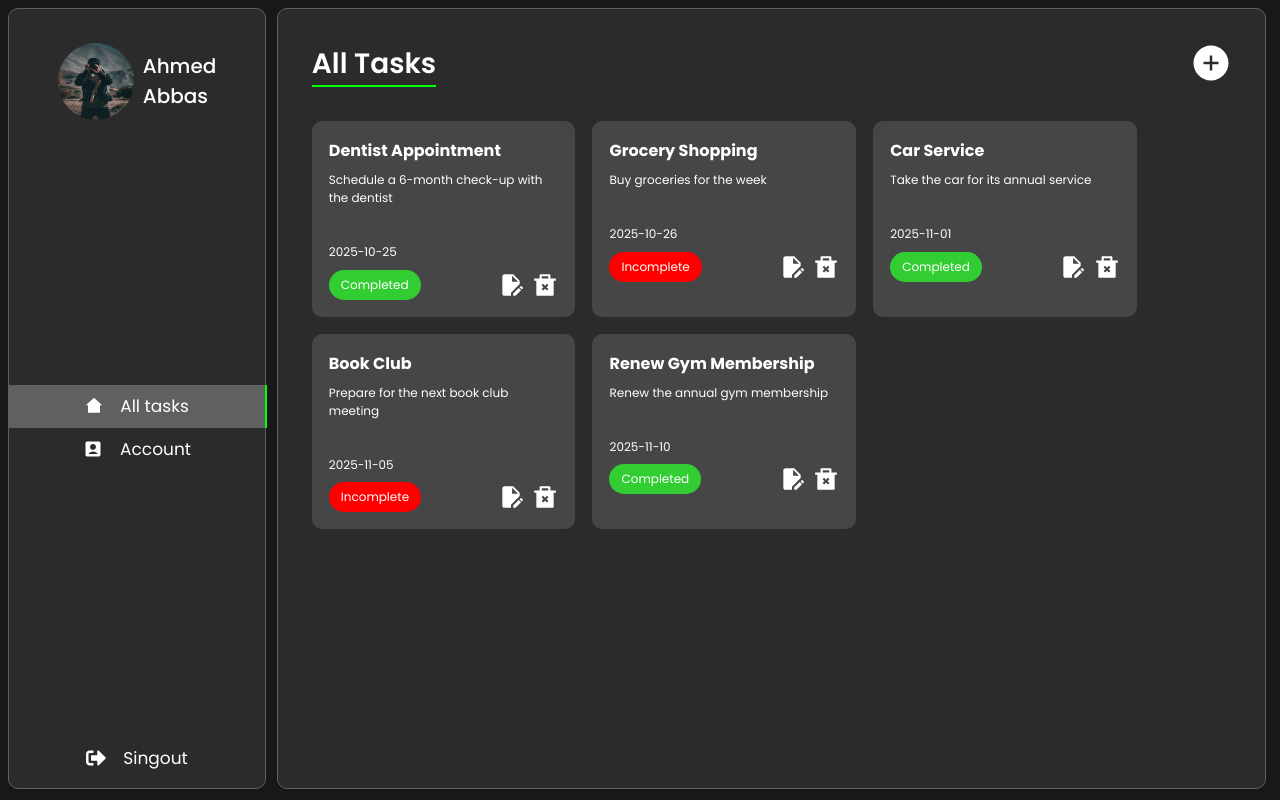
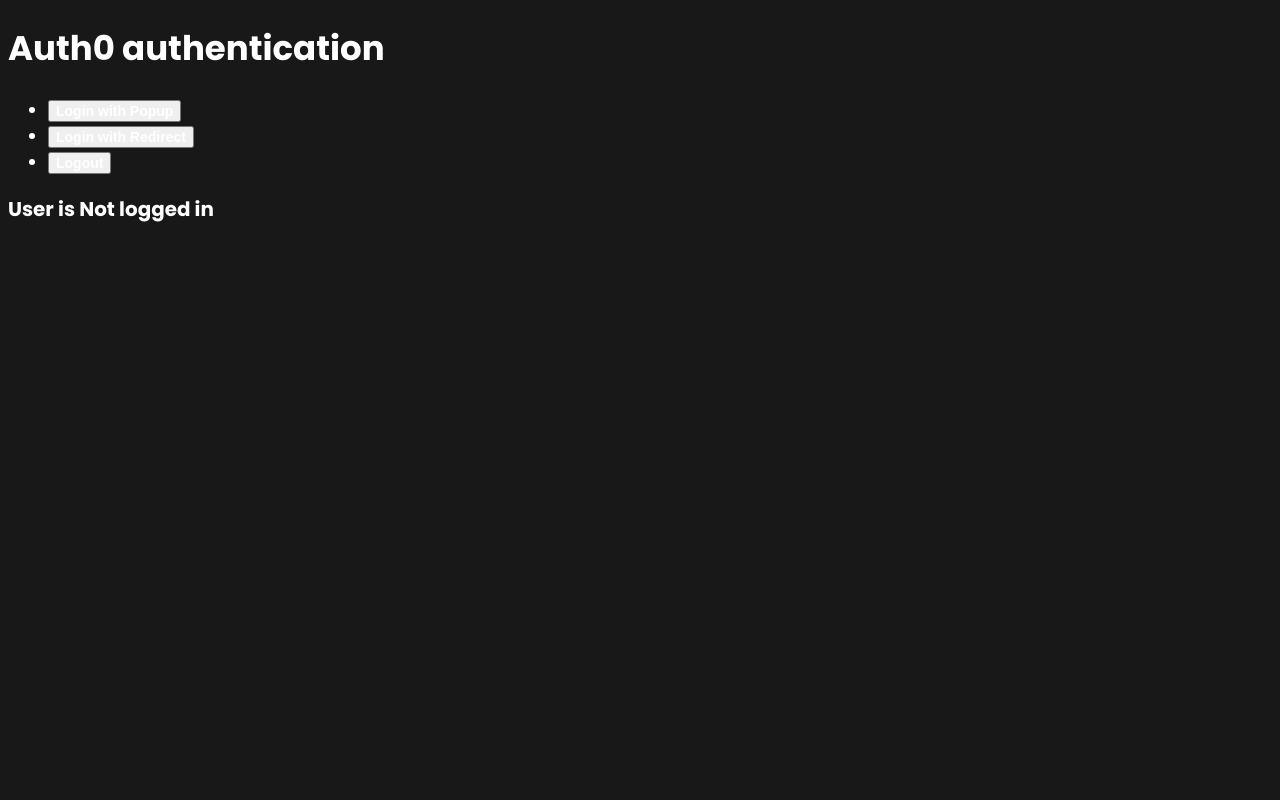
Before and after one commit to ahmeda110/project-managment-system-401, a React (Vite) app in the folder client/: page / in a window 1280 px wide. Built offline with nearby package versions, Linux system fonts and the light colour scheme; a web font is replaced by a local one.

Commit message:
added login

```diff
--- a/client/package.json
+++ b/client/package.json
@@ -10,6 +10,7 @@
     "preview": "vite preview"
   },
   "dependencies": {
+    "@auth0/auth0-react": "^2.2.4",
     "@emotion/react": "^11.11.4",
     "@emotion/styled": "^11.11.0",
     "@mui/material": "^5.15.14",
--- a/client/src/App.jsx
+++ b/client/src/App.jsx
@@ -1,18 +1,29 @@
 import { useState } from "react";
 import { BrowserRouter, Routes, Route } from "react-router-dom";
+import { Auth0Provider } from '@auth0/auth0-react';
 
 import Dashboard from "./components/Dashboard/Dashboard";
 import Account from "./components/Account/Account";
+import Login from "./components/Login/Login";
 import "./App.css";
 
 function App() {
   const [activeTab, setActiveTab] = useState("All tasks");
+  const auth0Config = {
+    domain: 'dev-rjfhob2dftw24h12.us.auth0.com',
+    clientId: 'SflGMkpeqfNqnNmKb822JJypqb7QOPKn',
+    redirectUri: window.location.origin
+  };
 
   return (
+    <Auth0Provider {...auth0Config}>
       <BrowserRouter>
         <Routes>
           <Route
             path="/"
+            element={<Login />} />
+          <Route
+            path="/dashboard"
             element={
               <Dashboard activeTab={activeTab} setActiveTab={setActiveTab} />
             }
@@ -23,8 +34,10 @@
               <Account activeTab={activeTab} setActiveTab={setActiveTab} />
             }
           ></Route>
+          <Route path="/login" element={<Login />} />
         </Routes>
       </BrowserRouter>
+    </Auth0Provider>
   );
 }
 
--- /dev/null
+++ b/client/src/components/Login/Login.jsx
@@ -0,0 +1,40 @@
+import React, { useEffect } from 'react';
+import { useAuth0 } from '@auth0/auth0-react';
+import { useNavigate } from 'react-router-dom'; // Import useHistory
+
+function Login() {
+    const { loginWithPopup, loginWithRedirect, logout, user, isAuthenticated } = useAuth0();
+    const navigate = useNavigate(); // Get history object from react-router
+
+    useEffect(() => {
+        if (isAuthenticated) {
+            // Redirect to /dashboard once user is authenticated
+            navigate('/dashboard');
+        }
+    }, [isAuthenticated, navigate]);
+
+    return (
+        <div className="Login">
+            <h1>Auth0 authentication</h1>
+            <ul>
+                <li>
+                    <button onClick={loginWithPopup}>Login with Popup</button>
+                </li>
+                <li>
+                    <button onClick={loginWithRedirect}>Login with Redirect</button>
+                </li>
+                <li>
+                    <button onClick={logout}>Logout</button>
+                </li>
+            </ul>
+            <h3>User is {isAuthenticated ? 'Logged in' : 'Not logged in'}</h3>
+            {isAuthenticated && (
+                <pre style={{ textAlign: 'start'}}>
+                    {JSON.stringify(user, null, 2)}
+                </pre>
+            )}
+        </div>
+    );
+};
+
+export default Login;
--- a/client/src/components/SideBar/Sidebar.jsx
+++ b/client/src/components/SideBar/Sidebar.jsx
@@ -7,6 +7,7 @@
 import { FaSignOutAlt } from "react-icons/fa";
 
 import { useNavigate } from "react-router-dom";
+import { useAuth0 } from '@auth0/auth0-react';
 
 import "../../assets/styles/Sidebar.css";
 
@@ -17,6 +18,7 @@
   };
 
   const navigate = useNavigate();
+  const { loginWithPopup, loginWithRedirect, logout, user, isAuthenticated } = useAuth0();
 
   return (
     <div className="sidebar-container">
@@ -44,9 +46,9 @@
         ))}
       </div>
       <div className="sign-out-container">
-        <div className="signout-item">
+        <div className="signout-item" >
           <FaSignOutAlt size={20} />
-          <div>Singout</div>
+          <button onClick={logout}>Signout</button>
         </div>
       </div>
     </div>
```
Also changed, not shown: 1 other file (tests, documents, lock files or other folders). Lines whose indentation alone changed are shown as unchanged.
